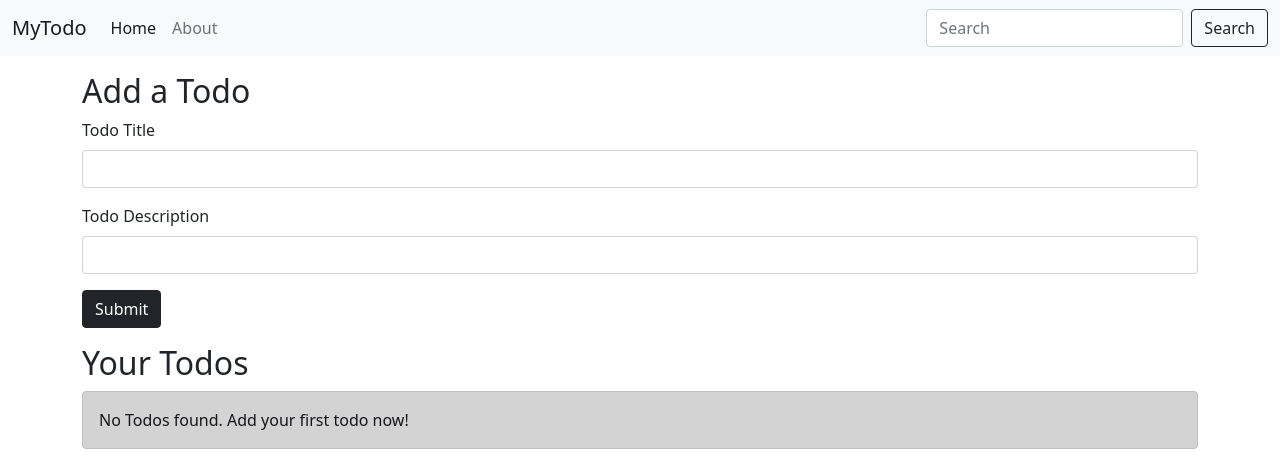
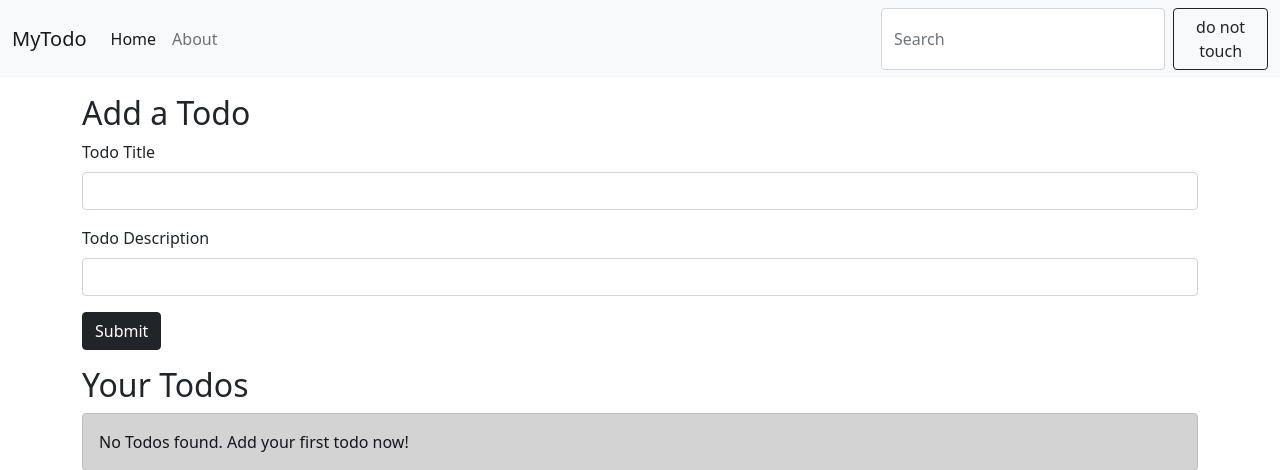
Before and after one commit to abhishekkhadekar07/flasktodo, a Flask app: page / in a window 1280 px wide. Shown: the top 470 px of the page. Run offline with Flask 2, Linux system fonts and the light colour scheme; data that the repository does not hold is empty.

Commit message:
database

```diff
--- a/templates/base.html
+++ b/templates/base.html
@@ -36,7 +36,7 @@
                 </ul>
                 <form class="d-flex">
                     <input class="form-control me-2" type="search" placeholder="Search" aria-label="Search">
-                    <button class="btn btn-outline-dark" type="submit">Search</button>
+                    <button class="btn btn-outline-dark" type="submit">do not touch</button>
                 </form>
             </div>
         </div>
```
Also changed, not shown: todo.db.
